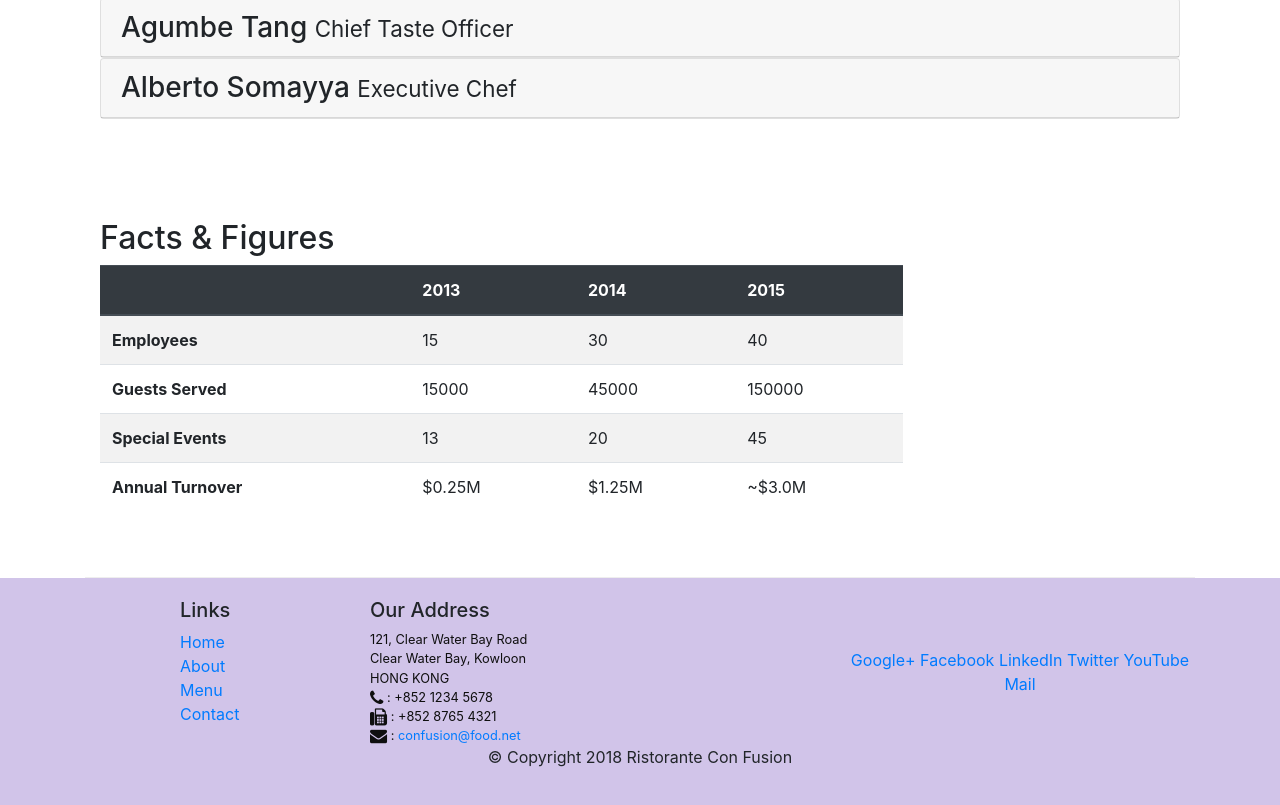
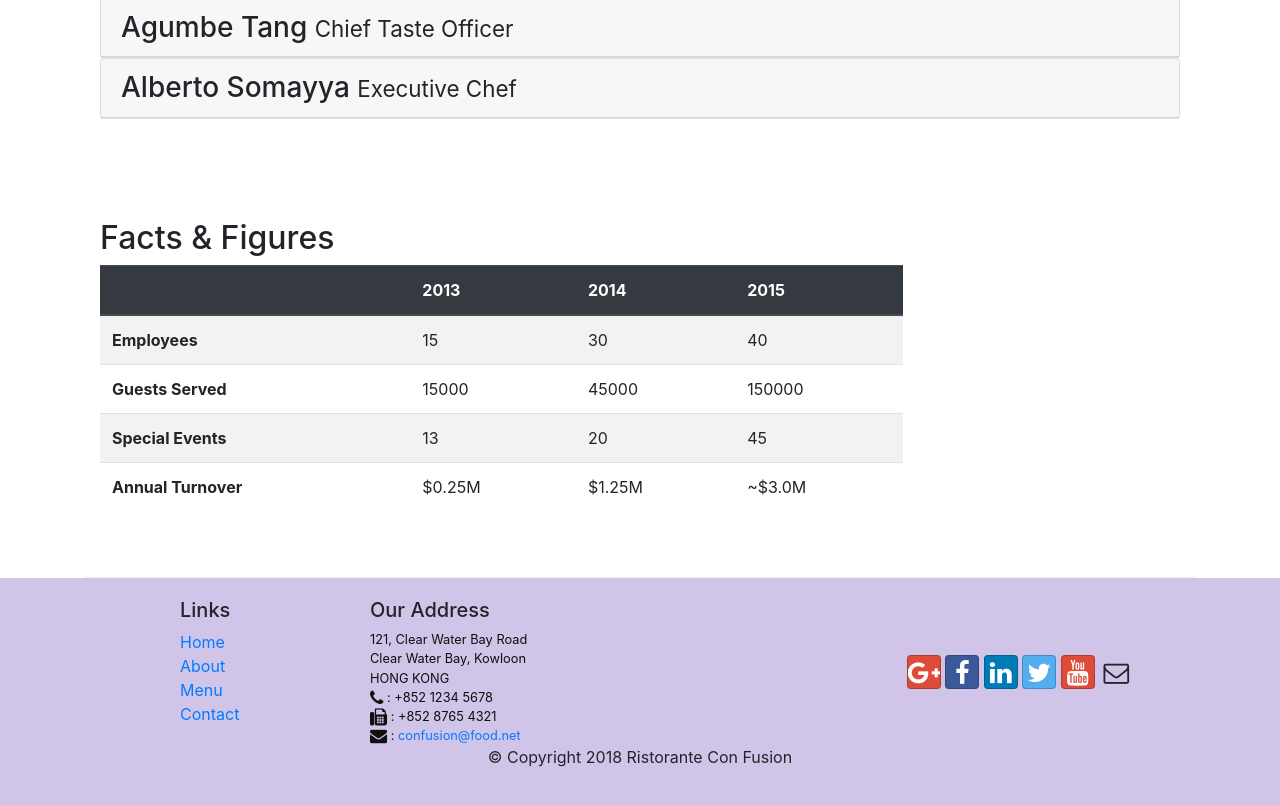
Before and after one commit to naoliden/Bootstrap4, a website: page aboutus.html in a window 1280 px wide. Shown: the part 1744-2549 px from the top of the page. Drawn offline with nearby package versions, Linux system fonts and the light colour scheme.

Commit message:
Build scripts

```diff
--- a/aboutus.html
+++ b/aboutus.html
@@ -2,23 +2,19 @@
 <html lang="en">
 
 <head>
-
     <title>Ristorante Con Fusion: About Us</title>
-
     <!-- Required meta tags always come first -->
     <meta charset="utf-8">
     <meta name="viewport" content="width=device-width, initial-scale=1, shrink-to-fit=no">
     <meta http-equiv="x-ua-compatible" content="ie=edge">
 
     <!-- Bootstrap CSS -->
+    <!-- build:css css/main.css -->
     <link rel="stylesheet" href="node_modules/bootstrap/dist/css/bootstrap.min.css">
-    <link rel="stylesheet" href="/css/styles.css">
     <link rel="stylesheet" href="node_modules/font-awesome/css/font-awesome.min.css">
     <link rel="stylesheet" href="node_modules/bootstrap-social/bootstrap-social.css">
-
-    <!-- js for Bootstrap and moving things -->
-    <script src="node_modules/jquery/dist/jquery.min.js"></script>
-    <script src="node_modules/bootstrap/dist/js/bootstrap.min.js"></script>
+    <link rel="stylesheet" href="/css/styles.css">
+    <!-- endbuild -->
 
 </head>
 
@@ -300,12 +296,12 @@
                 </div>
                 <div class="col-12 col-sm-4 align-self-center">
                     <div class="text-center">
-                        <a href="http://google.com/+">Google+</a>
-                        <a href="http://www.facebook.com/profile.php?id=">Facebook</a>
-                        <a href="http://www.linkedin.com/in/">LinkedIn</a>
-                        <a href="http://twitter.com/">Twitter</a>
-                        <a href="http://youtube.com/">YouTube</a>
-                        <a href="mailto:">Mail</a>
+                        <a class="btn btn-social-icon btn-google" href="http://google.com/+"><i class="fa fa-google-plus"></i></a>
+                        <a class="btn btn-social-icon btn-facebook" href="http://www.facebook.com/profile.php?id="><i class="fa fa-facebook"></i></a>
+                        <a class="btn btn-social-icon btn-linkedin" href="http://www.linkedin.com/in/"><i class="fa fa-linkedin"></i></a>
+                        <a class="btn btn-social-icon btn-twitter" href="http://twitter.com/"><i class="fa fa-twitter"></i></a>
+                        <a class="btn btn-social-icon btn-google" href="http://youtube.com/"><i class="fa fa-youtube"></i></a>
+                        <a class="btn btn-social-icon" href="mailto:"><i class="fa fa-envelope-o"></i></a>
                     </div>
                 </div>
             </div>
@@ -318,10 +314,14 @@
     </footer>
 
     <!-- jQuery first, then Popper.js, then Bootstrap JS. -->
+    <!-- js for Bootstrap and moving things -->
+    <!-- build:js js/main.js -->
+    <script src="node_modules/jquery/dist/jquery.min.js"></script>
     <script src="node_modules/jquery/dist/jquery.slim.min.js"></script>
     <script src="node_modules/popper.js/dist/umd/popper.min.js"></script>
     <script src="node_modules/bootstrap/dist/js/bootstrap.min.js"></script>
     <script src="js/scripts.js"></script>
+    <!-- endbuild -->
 
 </body>
 
--- a/package.json
+++ b/package.json
@@ -9,7 +9,8 @@
     "lite": "lite-server",
     "scss": "node-sass -o css/ css/",
     "watch:scss": "onchange 'css/*.scss' -- npm run scss",
-    "watch:all": "parallelshell 'npm run watch:scss' 'npm run lite'"
+    "watch:all": "parallelshell 'npm run watch:scss' 'npm run lite'",
+    "clean": "rimraf dist"
   },
   "author": "",
   "license": "ISC",
@@ -17,7 +18,8 @@
     "lite-server": "^2.5.4",
     "node-sass": "^4.14.1",
     "onchange": "^3.3.0",
-    "parallelshell": "^3.0.1"
+    "parallelshell": "^3.0.1",
+    "rimraf": "^2.6.2"
   },
   "dependencies": {
     "bootstrap": "^4.5.0",
```
Also changed, not shown: contactus.html (+10 -3 lines), index.html (+7 -5 lines), 1 other file.
